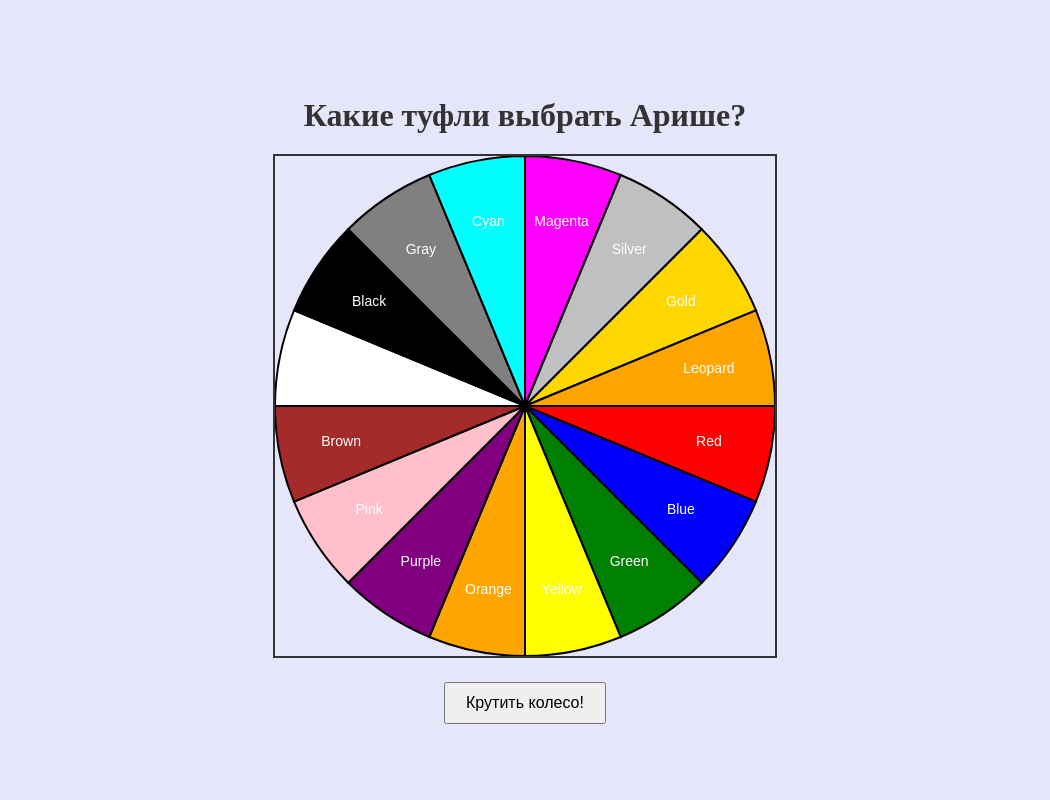
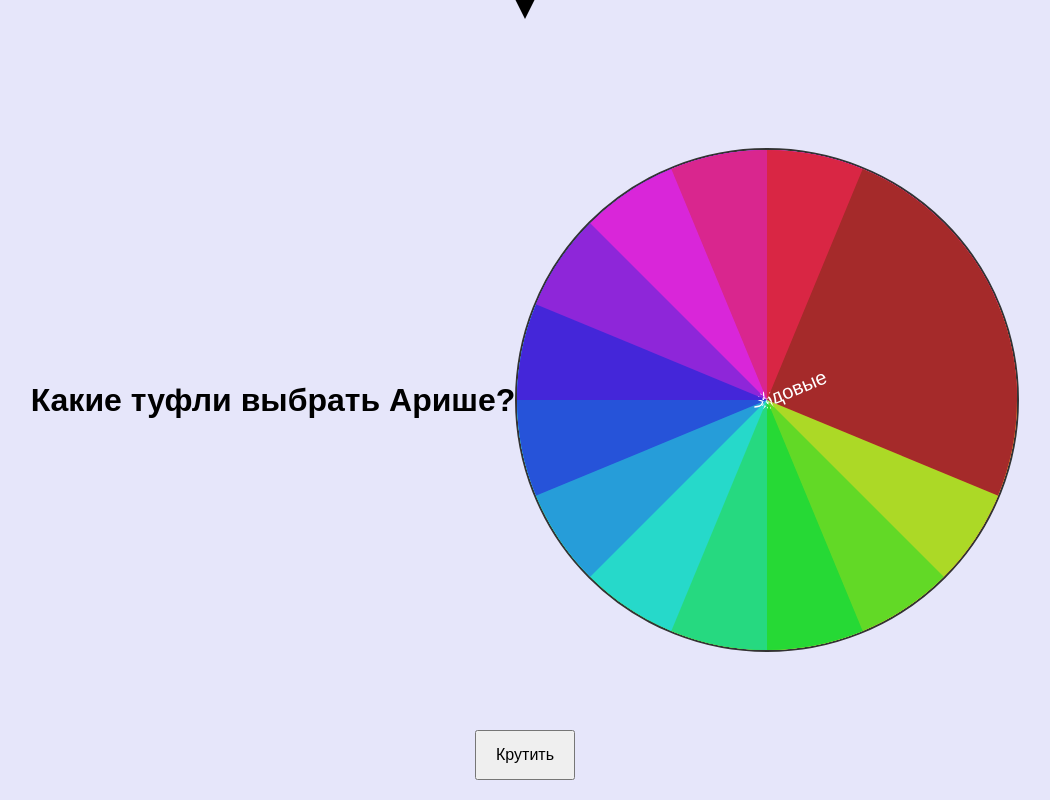
Before and after one commit to corrief4rtu/tuufli, a plain HTML site: page index.html in a window 1280 px wide. Shown: the whole page, without its empty margins (115-1165 px from the left). Drawn offline with Linux system fonts and the light colour scheme.

Commit message:
index.html

```diff
--- a/index.html
+++ b/index.html
@@ -2,31 +2,53 @@
 <html lang="ru">
 <head>
     <meta charset="UTF-8">
-    <title>Колесо выбора</title>
+    <title>Выбор обуви для Ариши</title>
     <style>
         body {
-            background-color: lavender; /* лавандовый фон */
+            font-family: Arial, sans-serif;
+            background-color: lavender;
             display: flex;
-            flex-direction: column;
+            justify-content: center;
             align-items: center;
-            justify-content: center;
             height: 100vh;
             margin: 0;
         }
-
-        h1 {
-            margin: 20px;
-            color: #333;
-            text-align: center;
+        #wheel {
+            width: 500px;
+            height: 500px;
+            border: 2px solid #333;
+            border-radius: 50%;
+            position: relative;
+            overflow: hidden;
         }
-
-        #canvas {
-            border: 2px solid #333;
+        #wheel .segment {
+            position: absolute;
+            width: 100%;
+            height: 100%;
+            clip-path: polygon(50% 50%, 100% 0, 100% 100%);
+            display: flex;
+            justify-content: center;
+            align-items: center;
+            transform-origin: 50% 50%;
+            color: white;
+            font-size: 20px;
         }
-
-        #spinButton {
-            margin-top: 20px;
-            padding: 10px 20px;
+        #pointer {
+            position: absolute;
+            top: -1px;
+            left: 50%;
+            transform: translateX(-50%);
+            width: 0;
+            height: 0;
+            border-style: solid;
+            border-width: 20px 10px 0 10px;
+            border-color: black transparent transparent transparent;
+        }
+        button {
+            position: absolute;
+            bottom: 20px;
+            width: 100px;
+            height: 50px;
             font-size: 16px;
         }
     </style>
@@ -34,79 +56,33 @@
 <body>
     <h1>Какие туфли выбрать Арише?</h1>
     <div id="wheel">
-        <canvas id="canvas"></canvas>
+        <!-- Сегменты колеса будут добавлены динамически через JavaScript -->
     </div>
-    <button id="spinButton">Крутить колесо!</button>
+    <div id="pointer"></div>
+    <button onclick="spinWheel()">Крутить</button>
 
     <script>
-        const canvas = document.getElementById('canvas');
-        const ctx = canvas.getContext('2d');
-        canvas.width = 500;
-        canvas.height = 500;
+        const colors = ["Красные", "Зеленые", "Синие", "Желтые", "Черные", "Белые", "Розовые", "Оранжевые", "Голубые", "Фиолетовые", "Бежевые", "Серые", "Морская волна", "Темно-синие", "Коричневые", "Леопардовые"];
+        const wheel = document.getElementById('wheel');
+        const numSegments = colors.length;
+        const deg = 360 / numSegments;
 
-        const colors = ['Red', 'Blue', 'Green', 'Yellow', 'Orange', 'Purple', 'Pink', 'Brown', 'White', 'Black', 'Gray', 'Cyan', 'Magenta', 'Silver', 'Gold', 'Leopard'];
-        const slice = Math.PI * 2 / colors.length;
-
-        function drawWheel() {
-            ctx.clearRect(0, 0, canvas.width, canvas.height);
-            ctx.strokeStyle = 'black';
-            ctx.lineWidth = 2;
-            ctx.font = '14px Arial';
-            ctx.textAlign = 'center';
-            ctx.textBaseline = 'middle';
-
-            colors.forEach((color, index) => {
-                ctx.fillStyle = color === 'Leopard' ? 'orange' : color;
-                ctx.beginPath();
-                ctx.moveTo(canvas.width / 2, canvas.height / 2);
-                ctx.arc(canvas.width / 2, canvas.height / 2, canvas.width / 2, slice * index, slice * (index + 1));
-                ctx.closePath();
-                ctx.fill();
-                ctx.stroke();
-
-                let angle = slice * (index + 0.5);
-                let textRadius = canvas.width / 2 * 0.75;
-                let textX = canvas.width / 2 + textRadius * Math.cos(angle);
-                let textY = canvas.height / 2 + textRadius * Math.sin(angle);
-
-                let textColor = color === 'Leopard' ? 'Leopard' : color.charAt(0).toUpperCase() + color.slice(1);
-                ctx.fillStyle = 'white';
-                ctx.fillText(textColor, textX, textY);
-            });
+        for (let i = 0; i < numSegments; i++) {
+            let segment = document.createElement('div');
+            segment.style.backgroundColor = i === (numSegments - 1) ? 'brown' : `hsl(${i * 25}, 70%, 50%)`;
+            segment.style.transform = `rotate(${i * deg}deg)`;
+            segment.classList.add('segment');
+            segment.textContent = colors[i];
+            wheel.appendChild(segment);
         }
 
-        function spin() {
-            const rotations = 10;
-            const totalAngle = rotations * Math.PI * 2 + slice * 15;
-            let currentAngle = 0;
-
-            const spinTime = 3000;
-            const startTime = Date.now();
-
-            function animate() {
-                const elapsedTime = Date.now() - startTime;
-                const progress = elapsedTime / spinTime;
-
-                if (progress < 1) {
-                    currentAngle = totalAngle * progress;
-                    ctx.save();
-                    ctx.translate(canvas.width / 2, canvas.height / 2);
-                    ctx.rotate(currentAngle);
-                    ctx.translate(-canvas.width / 2, -canvas.height / 2);
-                    drawWheel();
-                    ctx.restore();
-                    requestAnimationFrame(animate);
-                } else {
-                    drawWheel();
-                }
-            }
-
-            animate();
+        function spinWheel() {
+            const fixedRotation = 3600; // Для долгого вращения
+            const leopardPosition = numSegments - 1; // Леопардовые туфли всегда в одном месте
+            const offset = 360 / numSegments / 2; // Полпути между двумя сегментами
+            wheel.style.transition = 'transform 4s ease-out';
+            wheel.style.transform = `rotate(${fixedRotation - leopardPosition * deg - offset}deg)`;
         }
-
-        document.getElementById('spinButton').addEventListener('click', spin);
-
-        drawWheel();
     </script>
 </body>
 </html>
```
